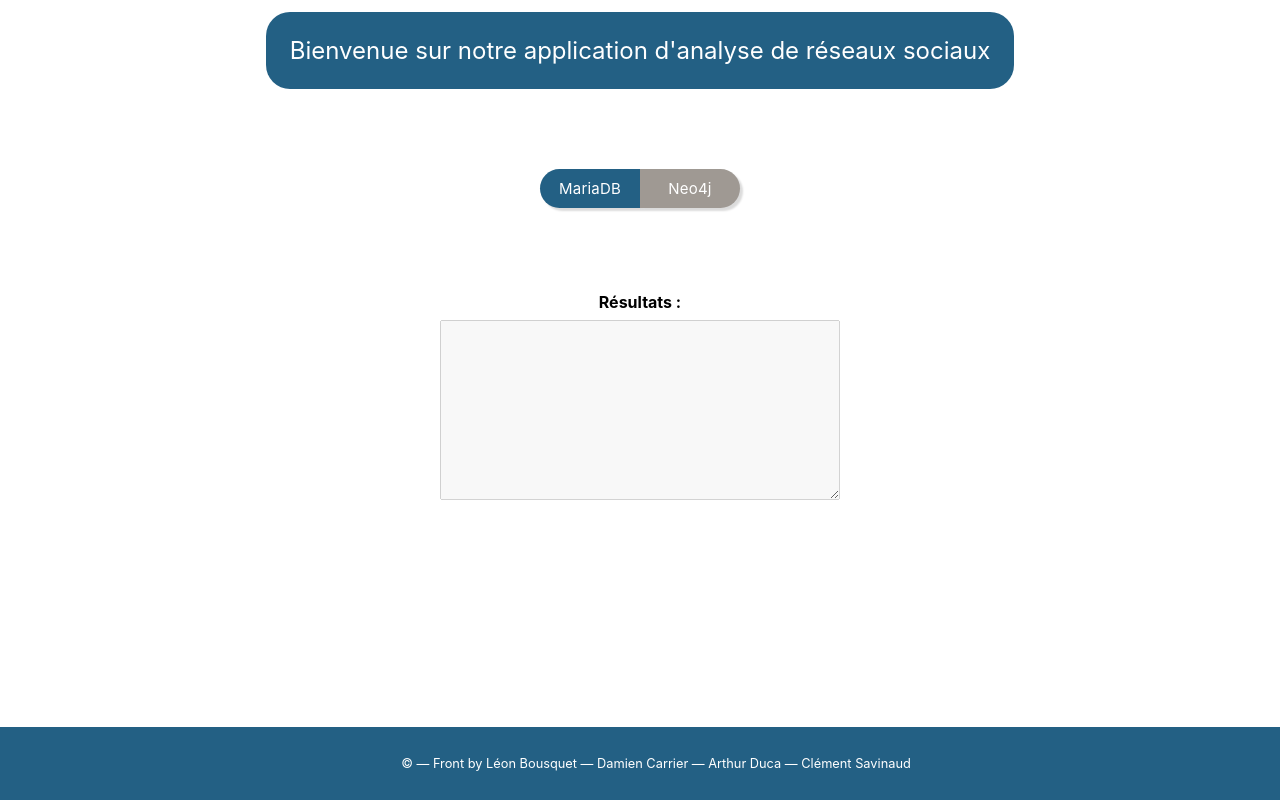
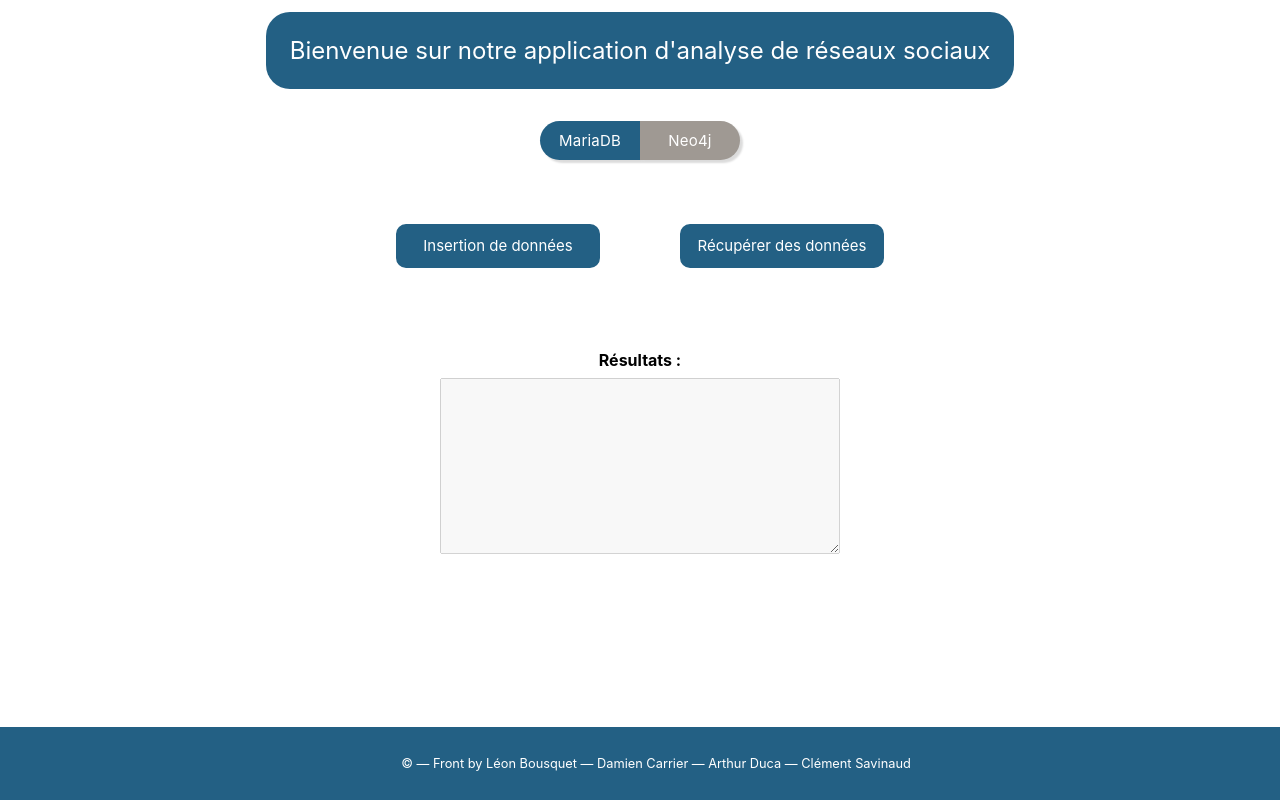
Before and after one commit to Toxiqh/imt-social-network-analysis, a React (Create React App) app: page / in a window 1280 px wide. Built offline with nearby package versions, Linux system fonts and the light colour scheme.

Commit message:
feature : ajout du container d'actions btn et des boutons associés
ajout du boutton d'insertion de données
ajout du boutton de selection de données

```diff
--- /dev/null
+++ b/src/components/InsertBtn.tsx
@@ -0,0 +1,10 @@
+import React, {useState} from 'react';
+import '../styles/ActionBtn.css'
+
+const InsertBtn = () => {
+    return (
+        <div className="Btn">Insertion de données</div>
+    )
+};
+
+export default InsertBtn;
--- a/src/components/Main.tsx
+++ b/src/components/Main.tsx
@@ -2,13 +2,23 @@ import React from 'react';
 import {Stack} from 'react-bootstrap';
 import Results from "./Results";
 import Switch from "./Switch";
+import InsertBtn from "./InsertBtn";
+import SelectBtn from "./SelectBtn";
+import '../styles/Main.css'
 
 const Main = () => (
   <Stack className="App-main">
     <div className="Db-Selector">
         <Switch/>
     </div>
-    <div className="Actions-Btn"></div>
+    <div className="Actions-Btn-Container">
+        <div className="Action-Btn">
+            <InsertBtn/>
+        </div>
+        <div className="Action-Btn">
+            <SelectBtn/>
+        </div>
+    </div>
     <div className="Result-display">
       <Results/>
     </div>
--- /dev/null
+++ b/src/components/SelectBtn.tsx
@@ -0,0 +1,10 @@
+import React, {useState} from 'react';
+import '../styles/ActionBtn.css'
+
+const SelectBtn = () => {
+    return (
+        <div className="Btn">Récupérer des données</div>
+    )
+};
+
+export default SelectBtn;
--- /dev/null
+++ b/src/styles/ActionBtn.css
@@ -0,0 +1,20 @@
+.Btn {
+    background-color: #236084;
+    color: white;
+    font-size: 15px;
+    border-radius: 10px;
+    width: 200px;
+    height: 40px;
+    line-height: 40px;
+    cursor: pointer;
+    transition-duration: 0.2s;
+    border-style: solid;
+    border-width: 2px;
+    border-color: #236084;
+}
+
+
+.Btn:hover {
+    background-color: white;
+    color: black;
+}
--- /dev/null
+++ b/src/styles/Main.css
@@ -0,0 +1,16 @@
+.Db-Selector {
+    margin-bottom: 2em;
+}
+
+.Actions-Btn-Container {
+    margin-top: 2em;
+    display: flex;
+}
+
+.Action-Btn {
+    flex: 1;
+}
+
+.Action-Btn:first-child {
+    margin-right: 80px;
+}
```
